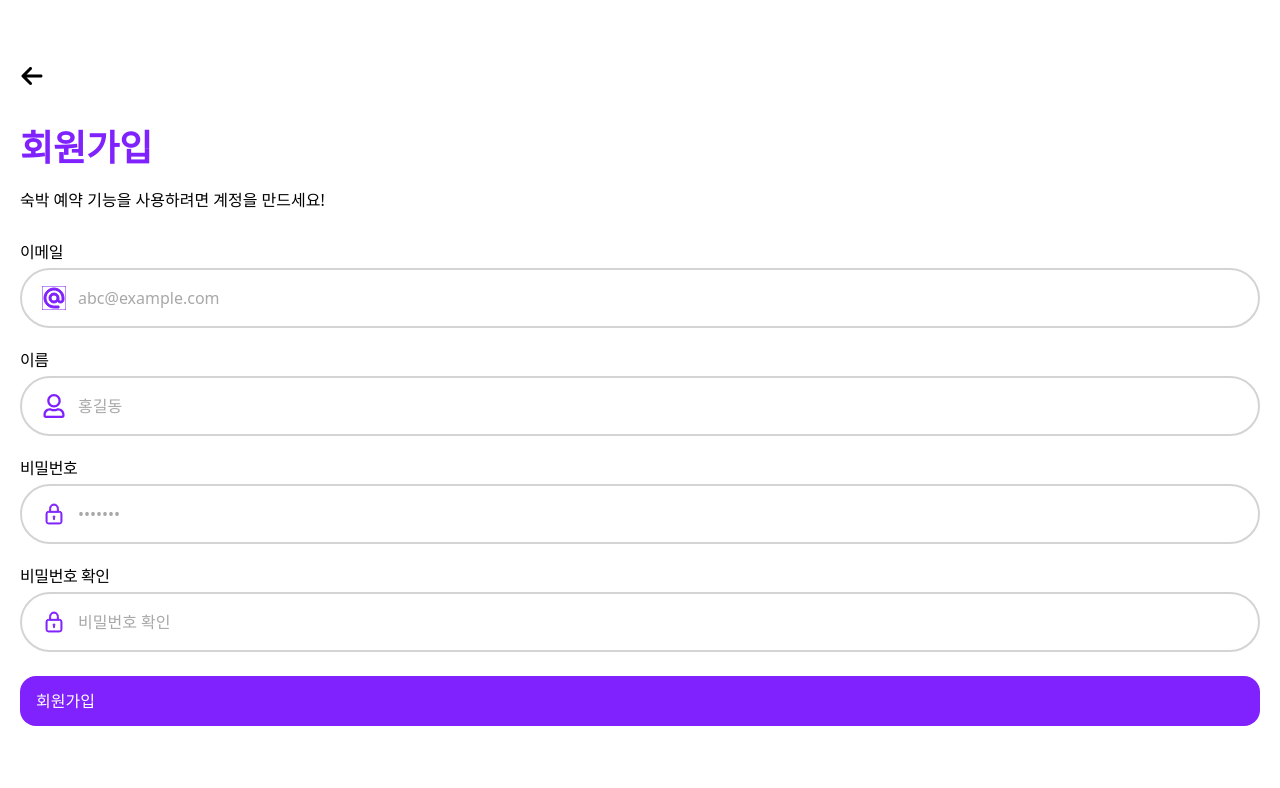
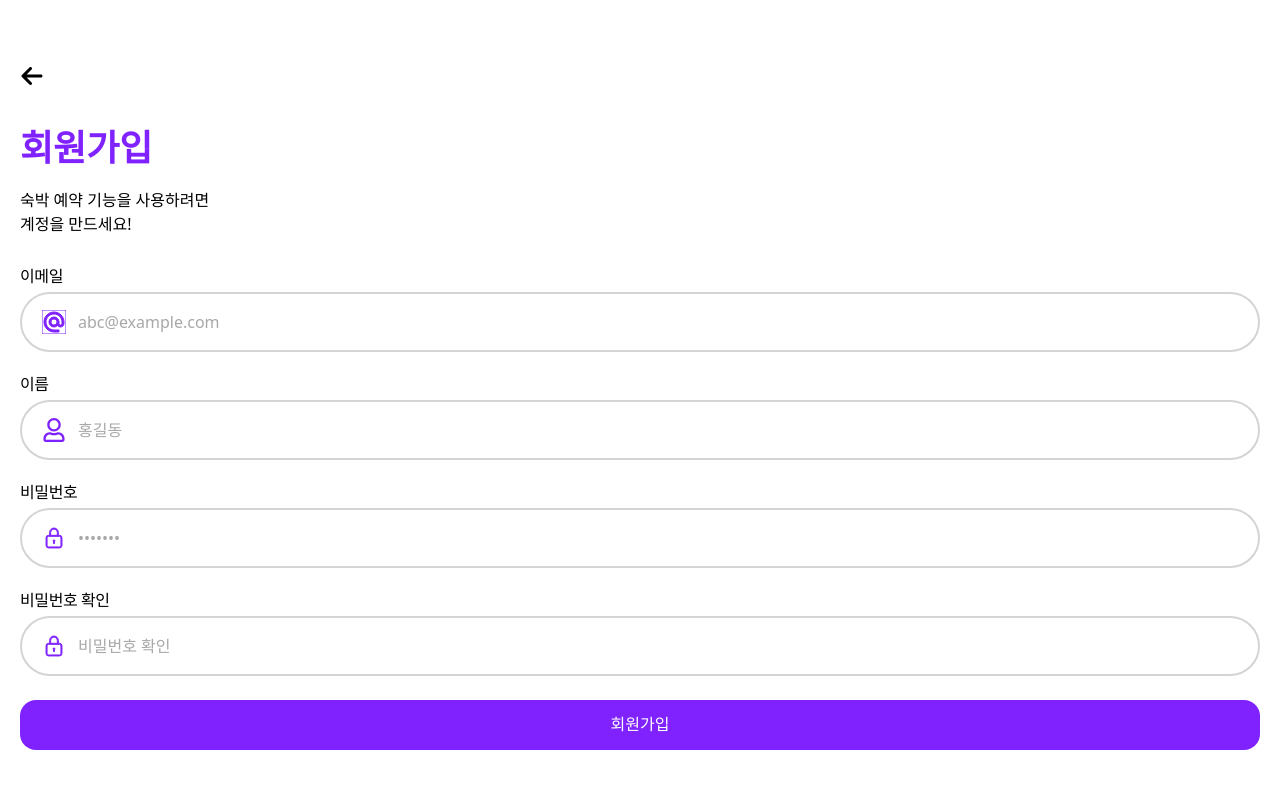
Before and after one commit to jadewisemann/EST_FE--4th__TEAM--2nd__3rd-, a React (Vite) app: page /signup in a window 1280 px wide. Shown: the top 788 px of the page. Built offline with nearby package versions, Linux system fonts and the light colour scheme; no server answers.

Commit message:
feat: modify sign up page and fix authstore page
sign up 페이지를 authstore 페이지와 연결 하고 store 페이지의 에러 메시지 전달 부분을 수정했습니다.

```diff
--- a/src/pages/signup/index.jsx
+++ b/src/pages/signup/index.jsx
@@ -1,6 +1,6 @@
-import React, { useState } from 'react';
+import { useState } from 'react';
 import { useNavigate } from 'react-router-dom';
-import { signUp } from '../../firebase/auth';
+import useAuthStore from '../../store/authStore';
 import Icon from '../../components/Icon';
 import Input from '../../components/Input';
 import Button from '../../components/Button';
@@ -13,6 +13,7 @@ const SignupPage = () => {
   const [name, setName] = useState('');
   const [confirmpassword, setConfirmpassword] = useState('');
   const [toastMessage, setToastMessage] = useState('');
+  const { signUp } = useAuthStore();
 
   // 토스트 메시지 표시 함수
   const showToast = message => {
@@ -22,16 +23,23 @@ const SignupPage = () => {
 
   // 회원가입 처리 함수
   const handleSignup = async () => {
+    if (password !== confirmpassword) {
+      showToast('비밀번호가 일치하지 않습니다.');
+      return;
+    }
     try {
       await signUp(email, password);
       navigate('/login'); // 회원가입 성공 시 로그인 페이지 이동
     } catch (error) {
       console.error('회원가입 에러:', error.message);
 
-      // 토스트 메세지
-      if (error.code === 'auth/email-already-in-use') {
+      if (error.message.includes('auth/email-already-in-use')) {
         setEmail('');
         showToast('중복된 이메일이 있습니다.');
+      } else if (error.message.includes('auth/invalid-email')) {
+        showToast('올바른 이메일을 입력해주세요');
+      } else if (error.message.includes('auth/missing-password')) {
+        showToast('비밀번호를 입력해주세요');
       } else {
         showToast('회원가입에 실패했습니다.');
       }
@@ -52,7 +60,8 @@ const SignupPage = () => {
         </button>
         <div className='mb-7 flex flex-col gap-5'>
           <h2 className='text-4xl font-bold text-violet-600'>회원가입</h2>
-          <p>숙박 예약 기능을 사용하려면 계정을 만드세요!</p>
+          숙박 예약 기능을 사용하려면 <br />
+          계정을 만드세요!
         </div>
         <div className='mb-6 flex flex-col gap-5'>
           <Input inputType='email' value={email} onChange={setEmail} />
@@ -65,11 +74,11 @@ const SignupPage = () => {
             onChange={setConfirmpassword}
           />
         </div>
-
+        {/*버튼*/}
         <Button
           color='prime'
           size='full'
-          className='cursor-pointer rounded-2xl'
+          className='flex cursor-pointer justify-center rounded-2xl'
           onClick={handleSignup}
         >
           회원가입
--- a/src/store/authStore.js
+++ b/src/store/authStore.js
@@ -16,6 +16,7 @@ const useAuthStore = create(set => {
         set({ user: userCredential.user, error: null });
       } catch (error) {
         set({ error: error.message });
+        throw error;
       }
     },
 
```
